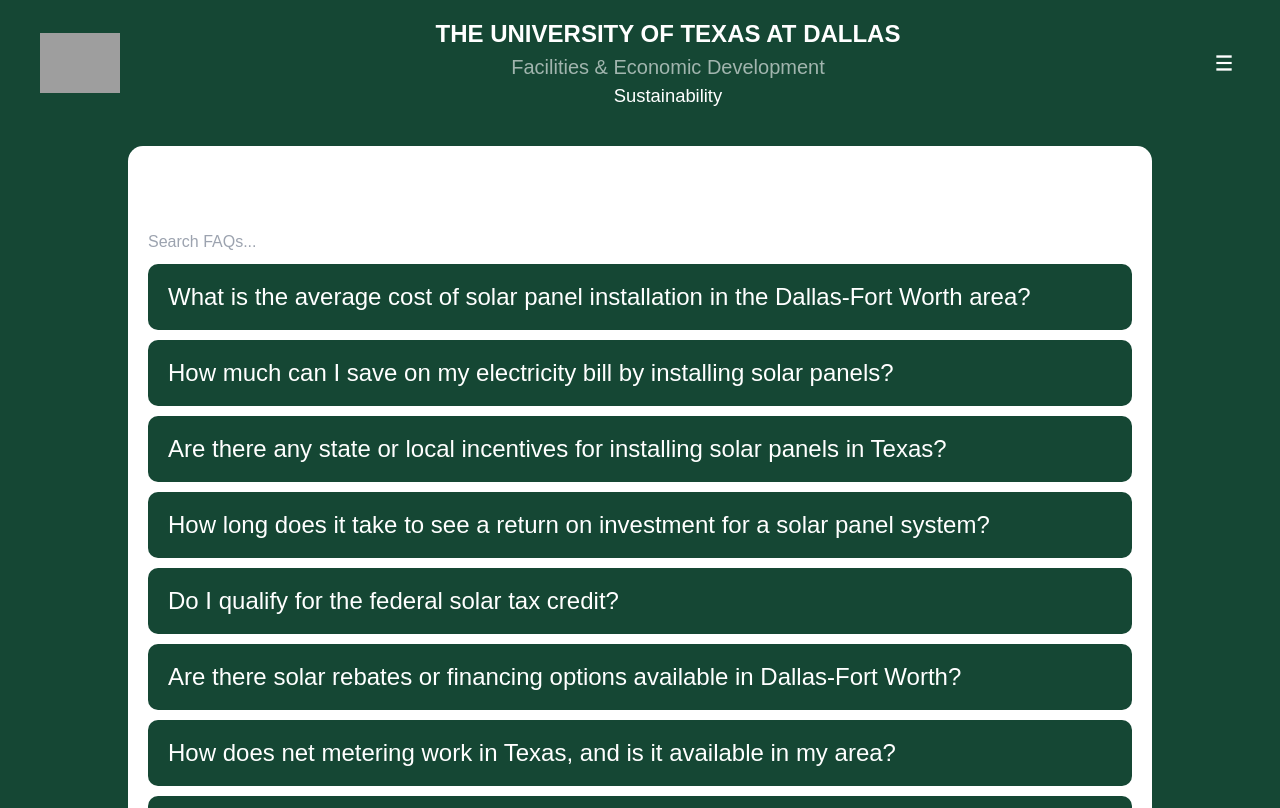
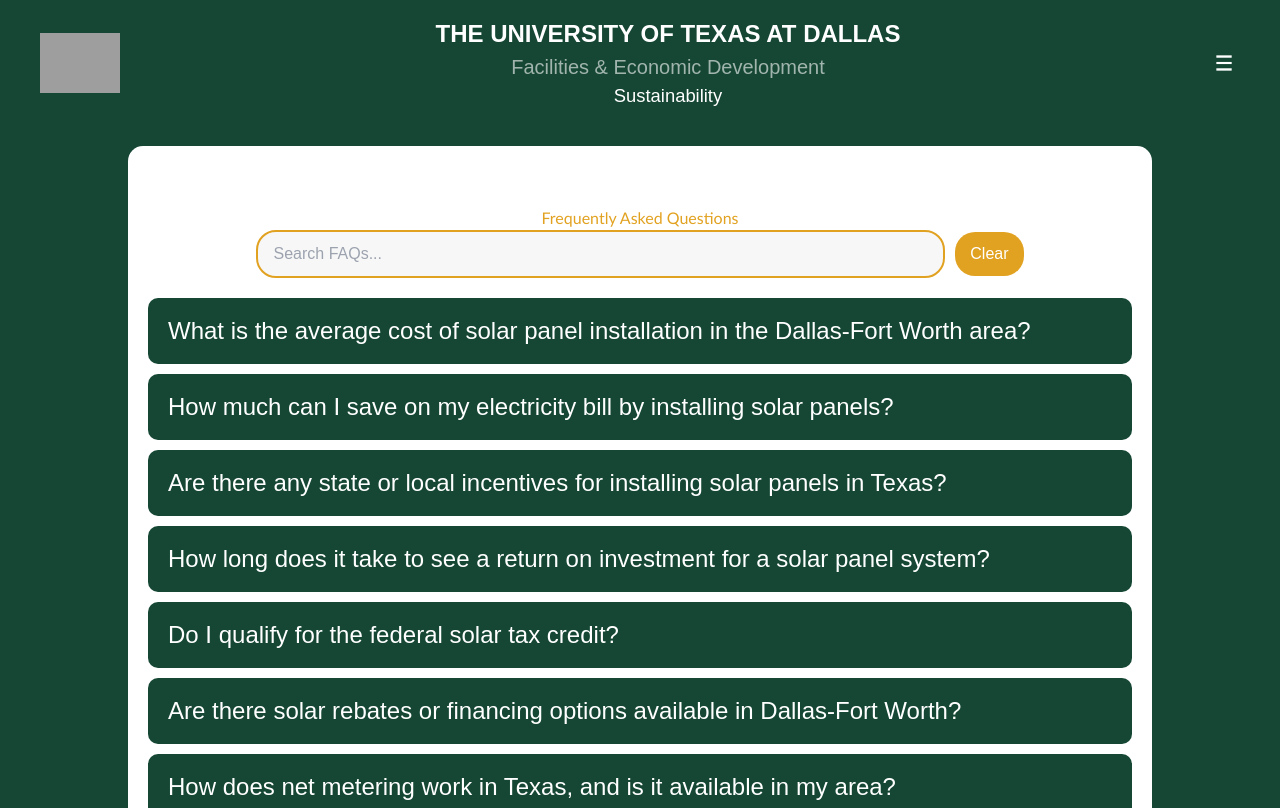
Before and after one commit to UTDallasEPICS/Residential-Solar-Calculator, a React (Create React App) app: page /faq in a window 1280 px wide. Shown: the top 808 px of the page. Built offline with nearby package versions, Linux system fonts and the light colour scheme; grey boxes are pictures that could not be loaded.

Commit message:
faq page
fixed search bar to look better and the coloring of the title

```diff
--- a/src/components/Styles.css
+++ b/src/components/Styles.css
@@ -167,29 +167,84 @@
     transform: scale(1.05);
 }
 
-.faq-answer {
-    display: none; /* Default state hidden */
-    padding: 10px;
-    background-color: #f9f9f9;
-    color: black;
-    border: 1px solid #ddd;
-    border-radius: 4px;
-    margin-top: 5px;
-    overflow: visible; /* Ensures the full content is visible */
-    white-space: normal; /* Allows text to wrap to the next line */
+
+/* Added: FAQ Section Title Color */
+.MainHeader {
+    color: var(--hover-color); /* Changed to orange */
 }
 
-.faq-answer.active {
-    display: block;
-    max-height: 100%; /* Ensure it grows naturally */
-    padding: 20px; /* Add padding for a better look */
-    transition: all 0.3s ease; /* Smooth opening transition */
+/* Added: Search Bar Styling */
+.search-container {
+    display: flex;
+    justify-content: center;
+    align-items: center;
+    margin-bottom: 20px;
+    gap: 10px; /* Spacing between search bar and clear button */
+}
+
+#search {
+    width: 70%; /* Adjusted width for a cleaner look */
+    padding: 10px 15px;
+    border: 2px solid var(--hover-color); /* Orange border */
+    border-radius: 20px; /* Rounded corners */
+    font-size: 1em;
+    outline: none;
+    color: var(--text-color);
+    background-color: var(--background-color);
+}
+
+#search:focus {
+    border-color: var(--active-color); /* Slight border color change on focus */
+}
+
+#clear-search {
+    padding: 10px 15px;
+    background-color: var(--hover-color); /* Orange background */
+    color: var(--white); /* White text */
+    border: none;
+    border-radius: 20px; /* Rounded corners */
+    font-size: 1em;
+    cursor: pointer;
+    transition: background-color 0.3s ease;
+}
+
+#clear-search:hover {
+    background-color: #d19c1f; /* Darker
+}
+
+.faq-question {
+    transition: background-color 0.3s ease, color 0.3s ease; /* Smooth hover */
+}
+
+.faq-question:hover {
+    background-color: var(--hover-color);
+    color: black;
 }
 
 mark {
     background-color: var(--highlight-color);
-    padding: 0;
+    transition: background-color 0.3s ease; /* Smooth highlight */
 }
+.faq-answer {
+    display: none; /* Default state is hidden */
+    max-height: 0;
+    overflow: hidden;
+    transition: max-height 0.5s ease, padding 0.5s ease;
+    background-color: var(--white);
+    color: var(--text-color);
+    border-radius: 20px;
+    padding: 0 20px; /* Initial padding for smooth transition */
+    position: relative;
+    border: 2px solid #154734; /* Added border with the specified color */
+}
+
+.faq-answer.active {
+    display: block; /* Make visible */
+    max-height: 500px; /* Set maximum height for the animation */
+    padding: 20px; /* Add padding when expanded */
+    transition: all 0.3s ease; /* Smooth transition for padding and height */
+}
+
 
 #no-results {
     display: none;
@@ -249,10 +304,6 @@
     cursor: pointer;
   }
 
-  #search{
-    color: black;
-  }
-
 @media (max-width: 768px) {
     .faq-section {
         width: 90%; /* Adjusted for smaller screens */
--- a/src/components/faq.js
+++ b/src/components/faq.js
@@ -2,74 +2,9 @@
 import './Styles.css';
 
 const FAQ = () => {
-    const [expandedIndex, setExpandedIndex] = useState(null); // State to track which question is expanded
-
-    useEffect(() => {
-        const questions = document.querySelectorAll('.faq-question');
-        const searchInput = document.getElementById('search');
-        const clearButton = document.getElementById('clear-search');
-        const noResultsMessage = document.getElementById('no-results');
-
-        const highlightSearchTerm = (text, term) => {
-            const regex = new RegExp(`(${term})`, 'gi');
-            return text.replace(regex, '<mark>$1</mark>');
-        };
-
-        const resetHighlighting = (answer, originalText) => {
-            answer.innerHTML = originalText;
-        };
-
-        searchInput.addEventListener('input', () => {
-            const filter = searchInput.value.toLowerCase();
-            let hasResults = false;
-
-            questions.forEach((question) => {
-                const answer = question.nextElementSibling;
-                const originalAnswerText = answer.getAttribute('data-original-text');
-
-                if (!originalAnswerText) {
-                    answer.setAttribute('data-original-text', answer.innerHTML);
-                }
-
-                const answerText = answer.getAttribute('data-original-text').toLowerCase();
-                const questionText = question.textContent.toLowerCase();
-
-                if (answerText.includes(filter) || questionText.includes(filter)) {
-                    question.style.display = 'block';
-                    question.parentElement.style.display = 'block';
-                    answer.style.display = 'block';
-                    question.classList.add('active');
-
-                    const highlightedAnswer = highlightSearchTerm(answer.getAttribute('data-original-text'), filter);
-                    answer.innerHTML = highlightedAnswer;
-                    hasResults = true;
-                } else {
-                    question.style.display = 'none';
-                    question.parentElement.style.display = 'none';
-                    answer.style.display = 'none';
-                }
-
-                if (filter === '') {
-                    resetHighlighting(answer, answer.getAttribute('data-original-text'));
-                    question.style.display = 'block';
-                    answer.style.display = 'none';
-                    question.classList.remove('active');
-                    hasResults = true;
-                }
-            });
-
-            if (hasResults) {
-                noResultsMessage.style.display = 'none';
-            } else {
-                noResultsMessage.style.display = 'block';
-            }
-        });
-
-        clearButton.addEventListener('click', () => {
-            searchInput.value = '';
-            searchInput.dispatchEvent(new Event('input'));
-        });
-    }, []);
+    const [expandedIndex, setExpandedIndex] = useState(null); // Tracks expanded question
+    const [filteredFAQs, setFilteredFAQs] = useState([]); // Tracks filtered FAQs
+    const [searchTerm, setSearchTerm] = useState(''); // Tracks search term
 
     const faqs = [
         {
@@ -156,9 +91,21 @@
             question: "Have any more questions?",
             answer: "Please feel free to contact us at (insert email here)"
         }
+    ];
 
-
-        ];
+    useEffect(() => {
+        // Filter FAQs based on the search term
+        if (searchTerm.trim() === '') {
+            setFilteredFAQs(faqs);
+        } else {
+            const filtered = faqs.filter(faq => {
+                const lowerTerm = searchTerm.toLowerCase();
+                return faq.question.toLowerCase().includes(lowerTerm) ||
+                       faq.answer.toLowerCase().includes(lowerTerm);
+            });
+            setFilteredFAQs(filtered);
+        }
+    }, [searchTerm]); // Runs when searchTerm updates
 
     const toggleAnswer = (index) => {
         setExpandedIndex(expandedIndex === index ? null : index); // Toggle the answer display
@@ -168,25 +115,31 @@
         <div className="faq-section">
             <h1 className="MainHeader">Frequently Asked Questions</h1>
             <div className="search-container">
-                <input type="text" id="search" placeholder="Search FAQs..." />
-                <button id="clear-search">Clear</button>
+                <input
+                    type="text"
+                    id="search"
+                    placeholder="Search FAQs..."
+                    value={searchTerm}
+                    onChange={(e) => setSearchTerm(e.target.value)}
+                />
+                <button id="clear-search" onClick={() => setSearchTerm('')}>Clear</button>
             </div>
-            <div id="no-results" style={{ display: 'none' }}>No results found</div>
+            {filteredFAQs.length === 0 && (
+                <div id="no-results" style={{ display: 'block' }}>No results found</div>
+            )}
             <div className="faq-content">
-                {faqs.map((faq, index) => (
+    {filteredFAQs.map((faq, index) => (
         <div key={index}>
             <div
-                            className="faq-question"
-                            style={{ color: 'white' }} // Set color directly here
+                className={`faq-question ${expandedIndex === index ? 'active' : ''}`}
                 onClick={() => toggleAnswer(index)}
             >
                 {faq.question}
             </div>
             <div
                 className={`faq-answer ${expandedIndex === index ? 'active' : ''}`}
-                            data-original-text={faq.answer}
             >
-                            {faq.answer}
+                {expandedIndex === index && faq.answer}
             </div>
         </div>
     ))}
```
Also changed, not shown: 1 other file (tests, documents, lock files or other folders). Lines whose indentation alone changed are shown as unchanged.
